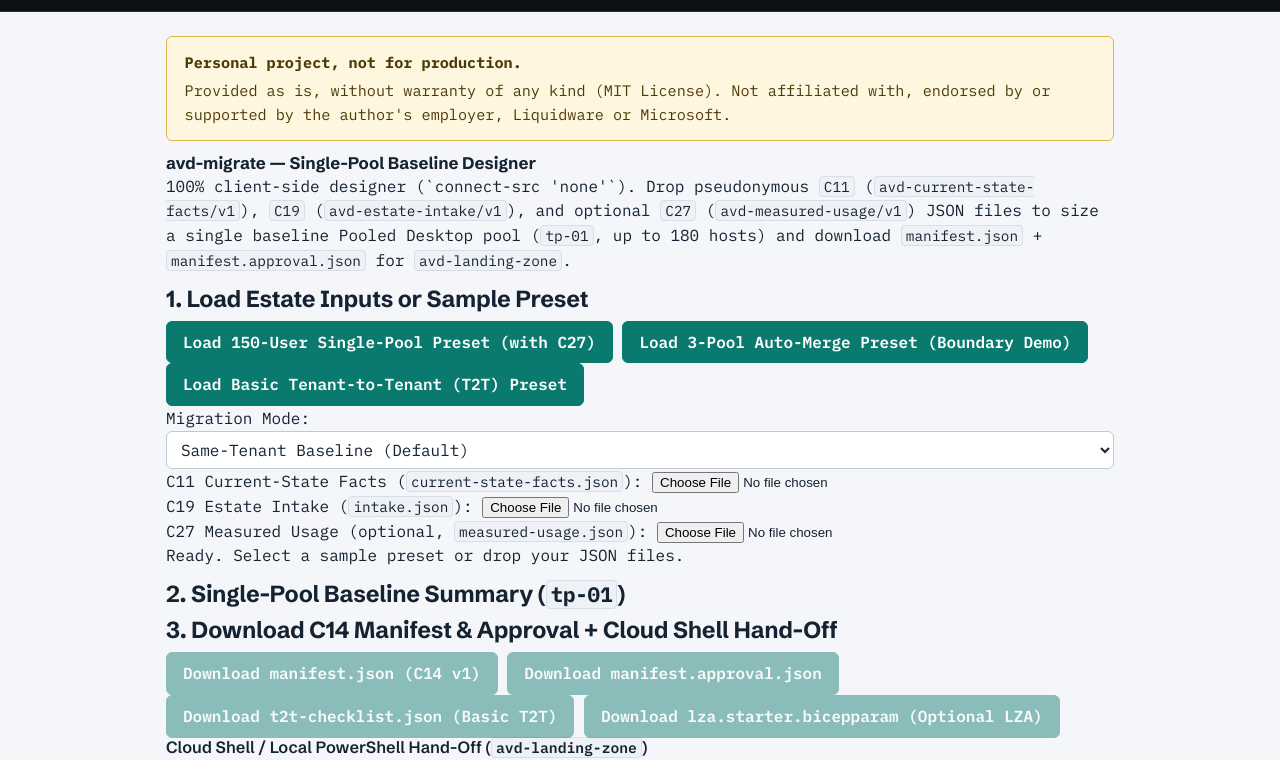
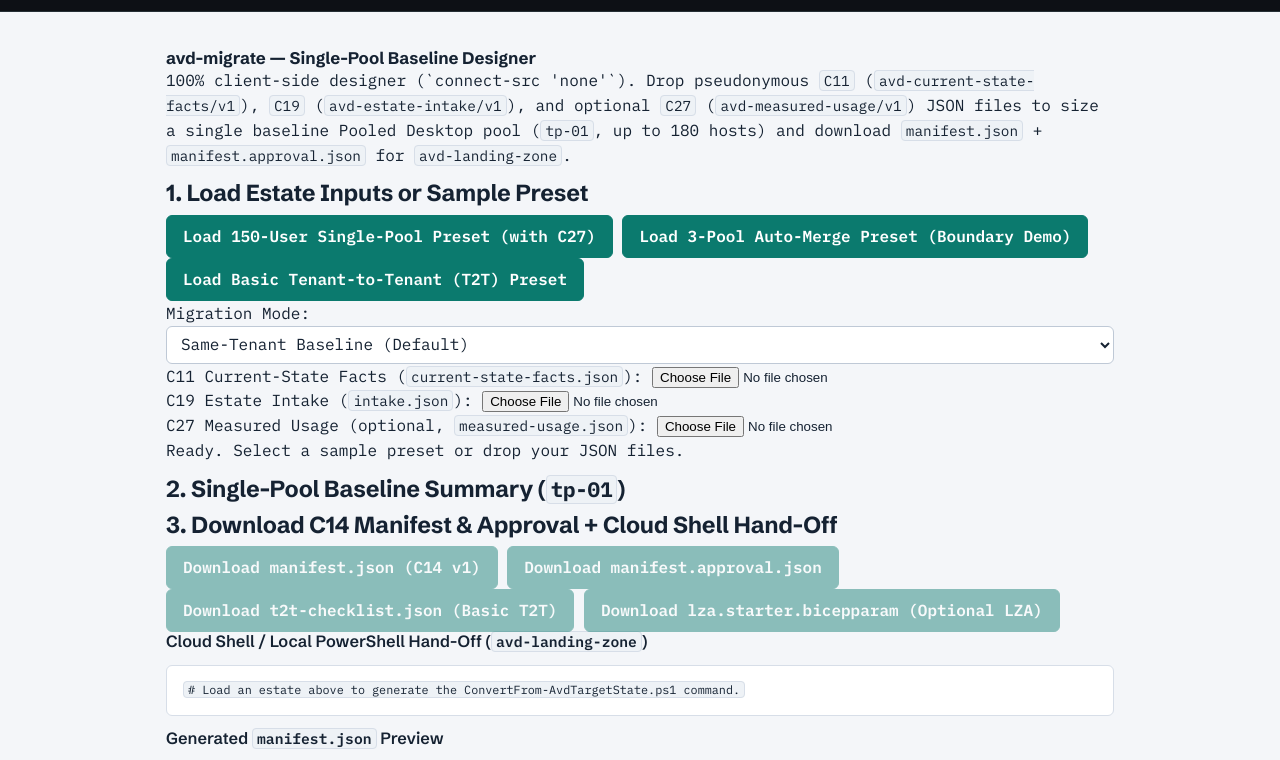
Before and after one commit to avd-ops/avd-migrate, a plain HTML site: page site/portal/index.html in a window 1280 px wide. Shown: the part 61-821 px from the top of the page. Drawn offline with Linux system fonts and the light colour scheme.

Commit message:
fix(portal): drop duplicate .warn banner below shell header (#9)

```diff
--- a/site/portal/index.html
+++ b/site/portal/index.html
@@ -23,10 +23,6 @@
 <div class="tools"><button class="iconbtn dev" type="button" aria-pressed="false" aria-label="Show contract and decision IDs (dev mode)" title="Show contract and decision IDs (dev mode)"><svg viewBox="0 0 20 20" fill="none" stroke="currentColor" stroke-width="1.6" stroke-linecap="round" stroke-linejoin="round" aria-hidden="true"><path d="M6.5 6.5 3 10l3.5 3.5M13.5 6.5 17 10l-3.5 3.5M11.2 4.5 8.8 15.5"/></svg></button><button class="iconbtn theme" type="button" aria-label="Switch theme"><svg class="sun" viewBox="0 0 20 20" fill="none" stroke="currentColor" stroke-width="1.6" stroke-linecap="round" aria-hidden="true"><circle cx="10" cy="10" r="3.5"/><path d="M10 1.8v2.2M10 16v2.2M1.8 10H4M16 10h2.2M4.2 4.2l1.6 1.6M14.2 14.2l1.6 1.6M4.2 15.8l1.6-1.6M14.2 5.8l1.6-1.6"/></svg><svg class="moon" viewBox="0 0 20 20" fill="none" stroke="currentColor" stroke-width="1.6" stroke-linejoin="round" aria-hidden="true"><path d="M16.5 12.4A7 7 0 0 1 7.6 3.5a7 7 0 1 0 8.9 8.9Z"/></svg></button></div></div></header>
 <main id="main" class="wrap">
   <header>
-    <p class="warn">
-      <strong>Personal project, not for production.</strong> Provided as is, without warranty of any kind (MIT License).
-      Not affiliated with, endorsed by or supported by the author's employer, Liquidware or Microsoft.
-    </p>
     <h1>avd-migrate &mdash; Single-Pool Baseline Designer</h1>
     <p>
       100% client-side designer (`connect-src 'none'`). Drop pseudonymous <code>C11</code> (<code>avd-current-state-facts/v1</code>),
```
